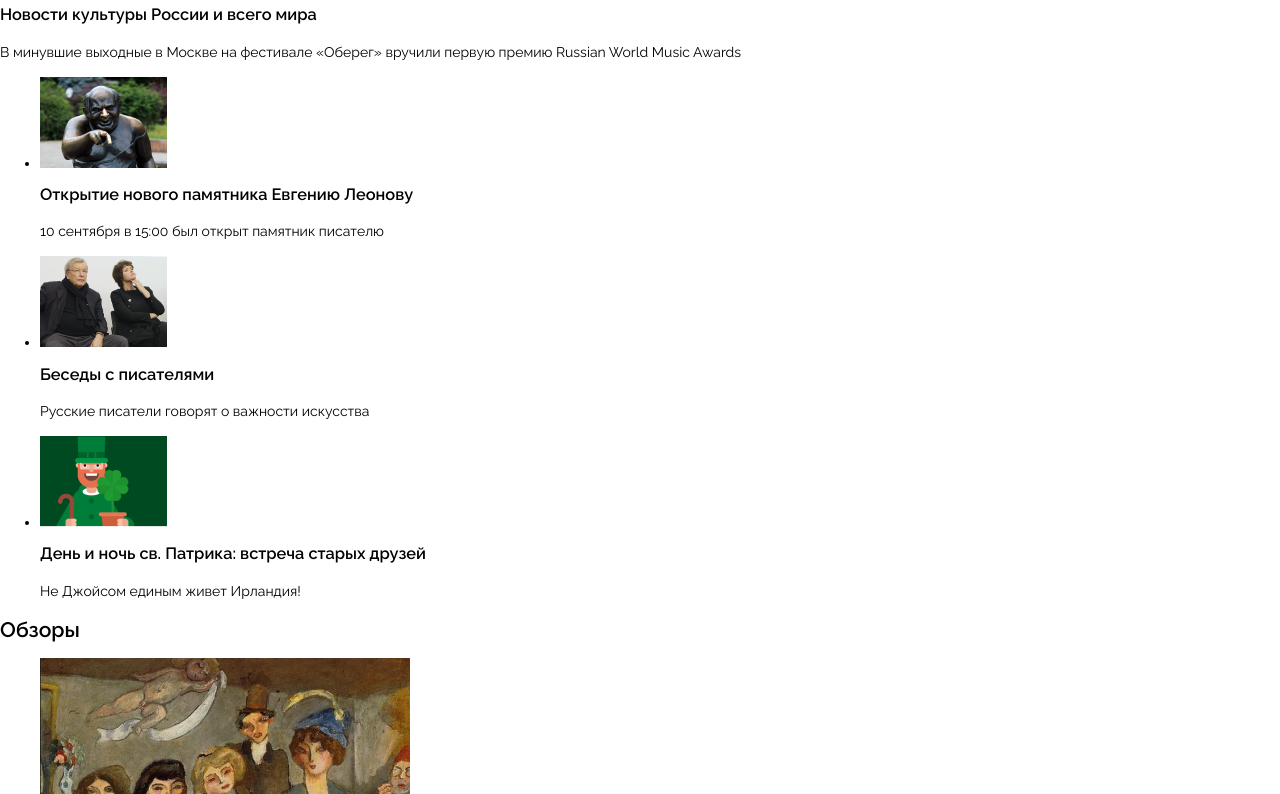
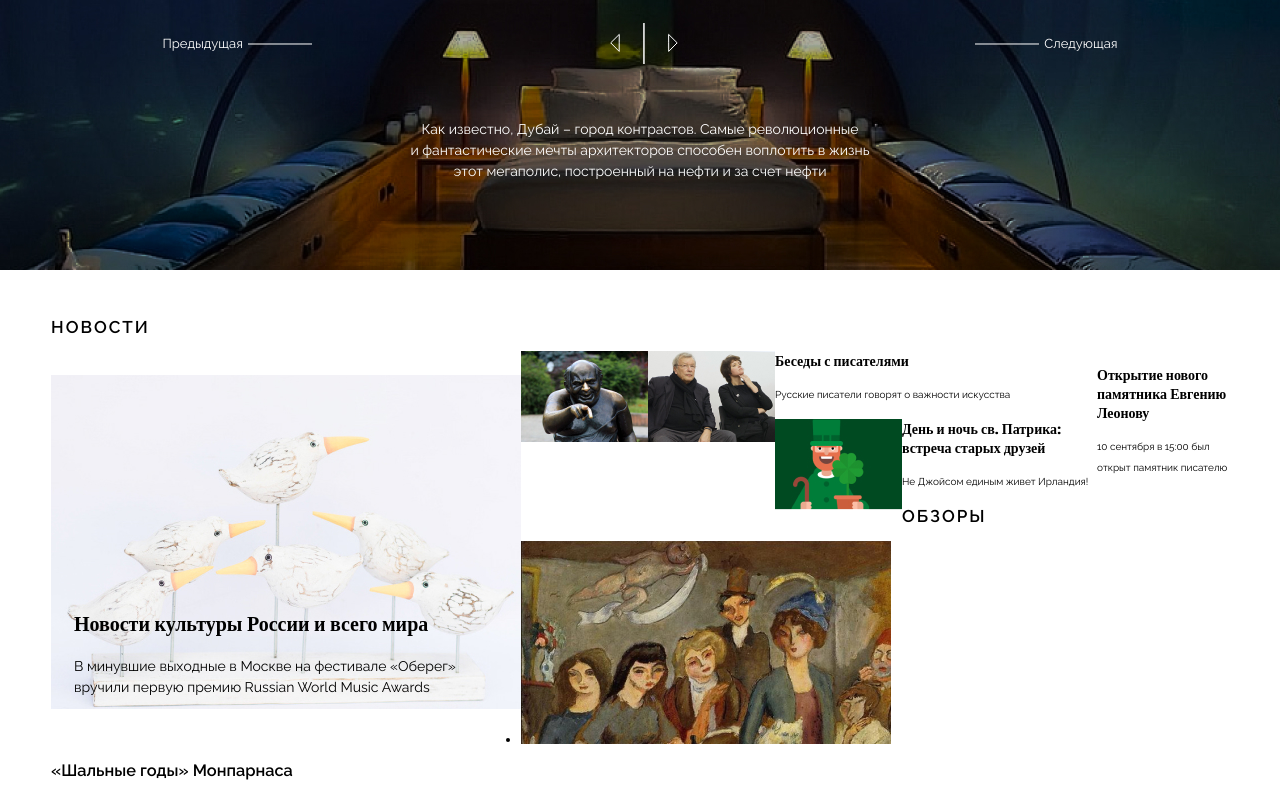
Before and after one commit to ivnikonHA/Veles, a plain HTML site: page index.html in a window 1280 px wide. Shown: the part 481-1275 px from the top of the page. Drawn offline with nearby package versions, Linux system fonts and the light colour scheme.

Commit message:
main banner styled, news started

```diff
--- a/index.html
+++ b/index.html
@@ -11,20 +11,23 @@
 </head>
 <body>
     <header>
+        <div class="container">
             <h1>Новости культуры</h1>
             <nav>
                 <ul class="main-menu">
-                <li class="main-menu-item">Новости</li>
-                <li class="main-menu-item">Обзоры</li>
-                <li class="main-menu-item">Музыка</li>
-                <li class="main-menu-item">Архитектура</li>
-                <li class="main-menu-item">Кино</li>
-                <li class="main-menu-item">Театр</li>
-                <li class="main-menu-item">Литература</li>
-                <li class="main-menu-item">Религия</li>
-                <li class="main-menu-item">Живопись</li>
+                    <li class="main-menu-item"><a href="#">Новости</a></li>
+                    <li class="main-menu-item"><a href="#">Обзоры</a></li>
+                    <li class="main-menu-item"><a href="#">Музыка</a></li>
+                    <li class="main-menu-item"><a href="#">Архитектура</a></li>
+                    <li class="main-menu-item"><a href="#">Кино</a></li>
+                    <li class="main-menu-item"><a href="#">Театр</a></li>
+                    <li class="main-menu-item"><a href="#">Литература</a></li>
+                    <li class="main-menu-item"><a href="#">Религия</a></li>
+                    <li class="main-menu-item"><a href="#">Живопись</a></li>
                 </ul>
             </nav>
+        </div>
+    </header>
     <main>
         <section class="main-banner">
             <div class="new-sign">
@@ -33,28 +36,32 @@
             <h2 class="banner-header">Подводный отель</h2>
             <div class="banner-control">
                 <p class="prev-banner">Предыдущая</p>
+                <div class="arrows-banner"></div>
                 <p class="next-banner">Следующая</p>
             </div>
             <p class="banner-text">
-                    Как известно, Дубай – город контрастов. Самые революционные
-и фантастические мечты архитекторов способен воплотить в жизнь этот мегаполис, построенный на нефти и за счет нефти
+                Как известно, Дубай – город контрастов. Самые революционные<br>
+и фантастические мечты архитекторов способен воплотить в жизнь</br> этот мегаполис, построенный на нефти и за счет нефти
             </p>
         </section>
+        <div class="container">
             <section class="news">
                 <h2>Новости</h2>
                 <div class="main-news">
                     <h3 class="main-news-header">Новости культуры России и всего мира</h3>
-                    <p class="main-news-text">В минувшие выходные в Москве на фестивале «Оберег»
+                    <p class="main-news-text">В минувшие выходные в Москве на фестивале «Оберег»<br>
                         вручили первую премию Russian World Music Awards</p>
                 </div>
                 <ul class="news-list">
                     <li class="news-list-item">
                         <img src="./img/news-small1.jpg" alt="Leonov statue" class="news-item-img">
+                        <div class="news-list-text">
                             <h3 class="news-item-header">Открытие нового
                                 памятника
                                 Евгению Леонову</h3>
                             <p class="news-text">10 сентября в 15:00 был
                                 открыт памятник писателю</p>
+                        </div>
                     </li>
                     <li class="news-list-item">
                         <img src="./img/news-small2.jpg" alt="writers" class="news-item-img">
@@ -142,6 +149,7 @@
                 </ul>
                 <button class="next-previews-btn"></button>
             </section>
+        </div>
     </main>
     <footer>
         <h2 class="footer-header">Новости культуры</h2>
@@ -159,6 +167,5 @@
             </ul>
         </nav>
     </footer>
-    </header>
 </body>
 </html>
--- a/styles/main.css
+++ b/styles/main.css
@@ -1,30 +1,187 @@
 body {
     margin: 0;
     padding: 0;
-    min-width: 1200px;
-    overflow-x: hidden;
 
     font-family: 'Raleway', sans-serif;
     font-weight: 400;
     font-size: 14px;
     line-height: 150%;
     color: #000000;
+    background-color: #ffffff;
+}
 
-    background-color: #ffffff;
+ul, li {
+    margin: 0;
+    padding: 0;
 }
 
 a {
     text-decoration: none;
 }
 
+.container {
+    max-width: 1178px;
+    margin: 0 auto;
+}
+
 h1 {
     font-family: 'Playfair Display', serif;
     font-weight: 900;
     text-align: center;
+    padding-top: 60px;
+}
+
+.main-menu {
+    display: flex;
+    justify-content: space-between;
 }
 
 .main-menu-item {
+    margin-top: 46px;
+    margin-bottom: 100px;
     list-style: none;
     font-size: 14px;
     text-transform: uppercase;
 }
+
+.main-menu-item a {
+    color: #000000;
+}
+
+.main-banner {
+    background: url(../img/Hotel-11.jpg) no-repeat center;
+    padding-top: 9px;
+    padding-bottom: 75px;
+}
+
+.new-sign {
+    margin: 0 auto;
+    /* margin-top: 9px; */
+    width: 99px;
+    font-size: 16px;
+    color: #ffffff;
+    text-align: center;
+    text-transform: uppercase;
+    background-color: #ff7931;
+}
+
+.banner-header {
+    margin-top: 44px;
+    font-weight: 300;
+    font-size: 72px;
+    line-height: 85px;
+    text-align: center;
+    letter-spacing: 2px;
+    text-transform: uppercase;
+    color: #FFFFFF;
+}
+
+.banner-control {
+    width: 955px;
+    margin: 0 auto;
+    display: flex;
+    justify-content: space-between;
+    margin-top: 42px;
+    font-size: 13px;
+    line-height: 15px;
+    color: #FFFFFF;
+}
+
+.arrows-banner {
+    width: 68px;
+    background: url(../img/arrows.svg);
+}
+
+.prev-banner {
+    position: relative;
+}
+
+.prev-banner::after {
+    content: '';
+    position: absolute;
+    top: 7px;
+    left: 85px;
+    width: 64px;
+    height: 3px;
+    background-image: url(../img/Vector3.1.svg);
+    background-repeat: no-repeat;
+    background-position: 0 0;
+}
+
+.next-banner {
+    position: relative;
+}
+
+.next-banner::before {
+    content: '';
+    position: absolute;
+    top: 7px;
+    left: -69px;
+    width: 64px;
+    height: 3px;
+    background-image: url(../img/Vector3.1.svg);
+    background-repeat: no-repeat;
+    background-position: 0 0;
+}
+
+.banner-text {
+    margin-top: 55px;
+    text-align: center;
+    color: #FFFFFF;
+}
+
+h2 {
+    font-weight: bold;
+    font-size: 17px;
+    line-height: 20px;
+    letter-spacing: 2px;
+    text-transform: uppercase;
+}
+
+.news h2 {
+    margin-top: 46px;
+}
+
+.main-news {
+    float: left;
+    width: 470px;
+    background: url(../img/news-big.jpg) no-repeat center;
+}
+
+.main-news-header {
+    font-family: Playfair Display;
+    font-weight: 900;
+    font-size: 20px;
+    line-height: 27px;
+    padding-left: 23px;
+    padding-top: 238px;
+}
+
+.main-news-text {
+    padding-left: 23px;
+    padding-bottom: 21px;
+}
+
+.news-list-item {
+    list-style: none;
+}
+
+.news-list-item img {
+    float: left;
+}
+
+.news-list-text {
+    width: 132px;
+    float: right;
+}
+
+.news-item-header {
+    font-family: Playfair Display;
+    font-weight: 900;
+    font-size: 14px;
+    line-height: 19px;
+}
+
+.news-text {
+    font-size: 10px;
+}
```
Also changed, not shown: img/Vector3.1.svg (renamed from img/Vector 3.1.svg), img/arrows.svg (added). Lines whose indentation alone changed are shown as unchanged.
